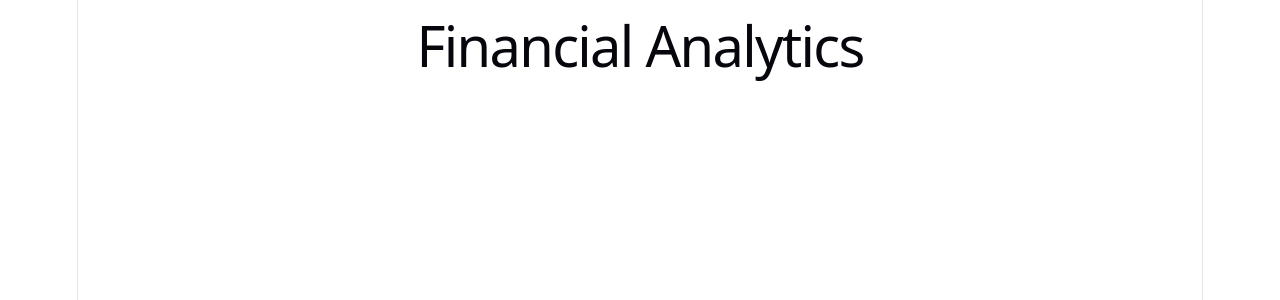
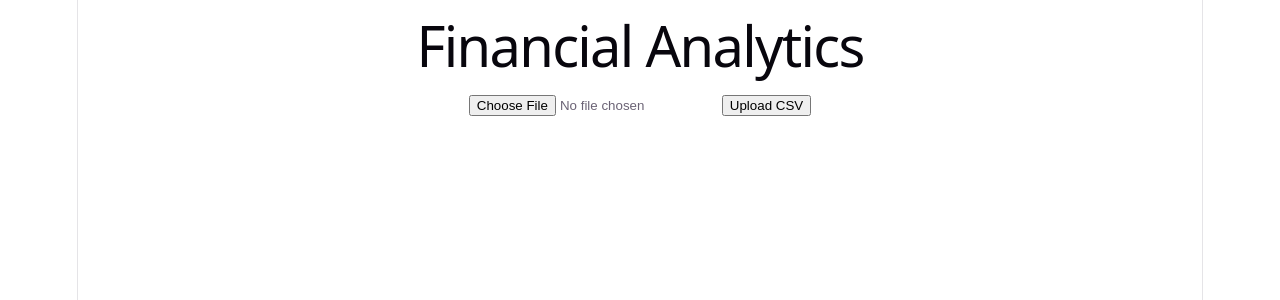
Before and after one commit to anitahashemi/financial-transaction-analytics-system, a React app in the folder frontend/: page / in a window 1280 px wide. Shown: the top 300 px of the page. Built offline with nearby package versions, Linux system fonts and the light colour scheme; the HTML template or start-up script is replaced by a standard one.

Commit message:
feat: add csv upload components and call Flask API - create uploadButton components with file selection and upload - connect to Flask /upload endpoint using axios - show success or error message after upload

```diff
--- a/frontend/src/App.jsx
+++ b/frontend/src/App.jsx
@@ -1,7 +1,10 @@
+import UploadButton from "./components/UploadButton"
+
 function App() {
   return (
     <div>
       <h1>Financial Analytics</h1>
+        <UploadButton />
     </div>
   )
 }
--- a/frontend/src/components/UploadButton.jsx
+++ b/frontend/src/components/UploadButton.jsx
@@ -0,0 +1,45 @@
+import { useState } from "react"
+import axios from "axios"
+
+// Handles BMO CSV files uploads to flask backend
+function UploadButton(){
+    const [file, setFile] = useState(null)
+
+    const [message, setMessage] = useState("")
+
+    const handleUpload = async() => {
+        if(!file) {
+            setMessage("Please select a file first.")
+            return
+        }
+
+        // FromDara is needed for multipart file uploads
+        const fromData = new FromData()
+        // key must match the Flask's request.files["file"]
+        fromData.append("file", file)
+
+        try {
+        const response = await axios.post("http://localhost:5000/upload", formData)
+        setMessage(`Success: ${response.data.processed} transactions processed`)
+        } catch (error) {
+        setMessage("Upload failed. Please try again.")
+        }
+    }
+
+    return(
+        <div>
+            <input
+                type="file"
+                accept=".csv"
+                onChange={(e) => setFile(e.target.files[0])}
+            />
+            <button onClick={handleUpload}>
+            Upload CSV
+            </button>
+            {/* only renders when message exists */}
+            {message && <p>{message}</p>}
+        </div>
+    )
+}
+
+export default UploadButton
```
